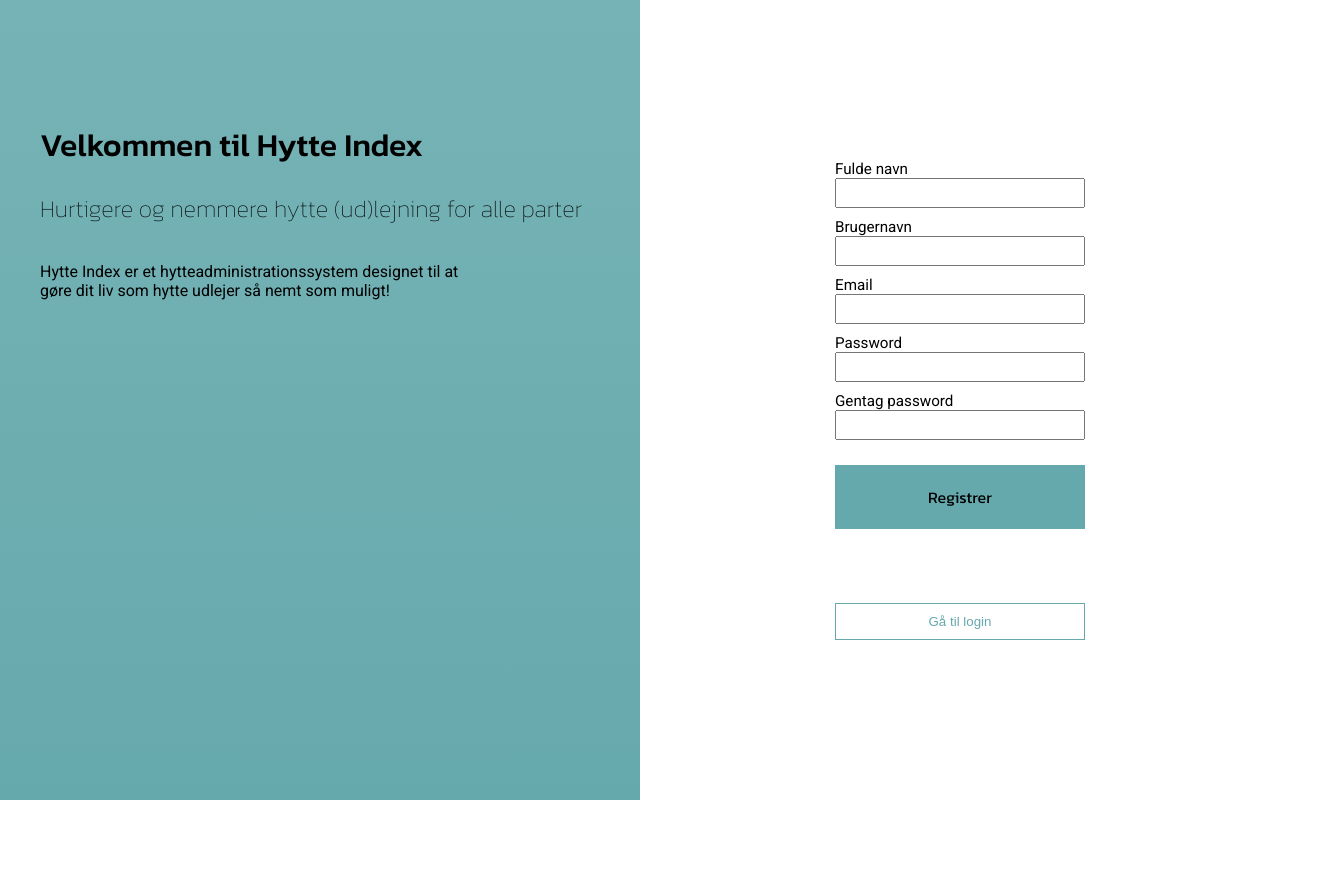
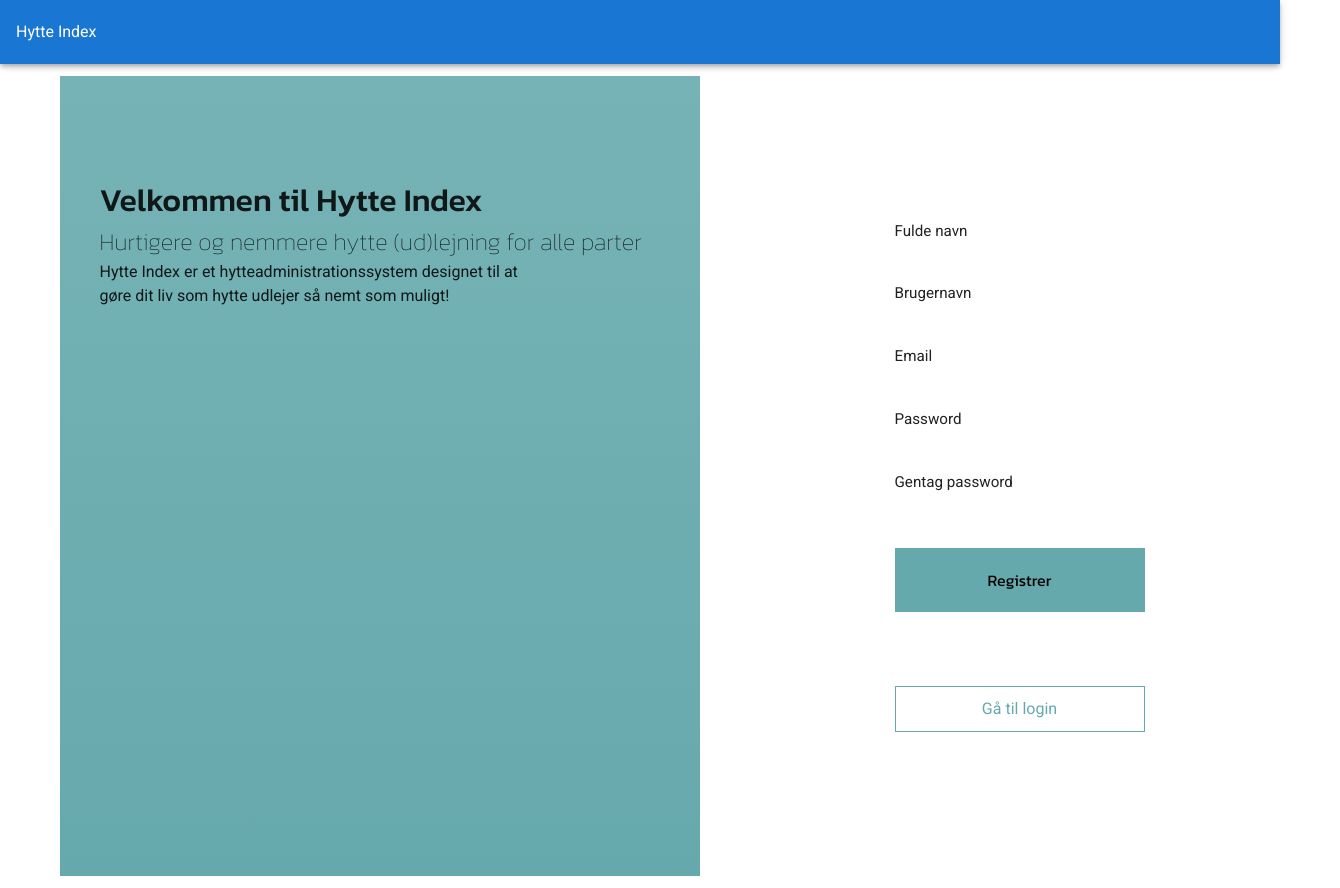
Before and after one commit to derangeddk/hyttebook-frontend, a Nuxt app: page / in a window 1280 px wide. Shown: the whole page, 1340 px wide, since content can reach past the window. Before the commit the page ends 800 px from the top, so only its background shows below. Built offline with nearby package versions, Linux system fonts and the light colour scheme; no server answers.

Commit message:
add vuetify to speed up development by abstracting away UI design related complexities

```diff
--- /dev/null
+++ b/layouts/default.vue
@@ -0,0 +1,77 @@
+<template>
+  <v-app>
+    <v-app-bar app color="primary" dark>
+      <nuxt-link to="/" style="color:inherit; text-decoration:inherit">Hytte Index</nuxt-link>
+      <v-spacer />
+      <!-- <div class="d-sm-none">
+        <v-menu offset-y>
+          <template v-slot:activator="{ on }">
+            <v-app-bar-nav-icon v-on="on"></v-app-bar-nav-icon>
+          </template>
+          <v-list>
+            <v-list-item href="mailto:fischer-support@deranged.dk">
+              Support
+            </v-list-item>
+            <v-list-item nuxt to="/logistics" v-if="auth.user">
+              Bestillingsliste
+            </v-list-item>
+            <v-list-item nuxt to="/" v-if="auth.user">
+              Dashboard
+            </v-list-item>
+            <v-list-item nuxt to="/projects" v-if="auth.user">
+              Projekter
+            </v-list-item>
+            <v-list-item nuxt to="/products" v-if="auth.user">
+              Produkter
+            </v-list-item>
+            <v-list-item v-if="auth.user" disabled>
+              {{ auth.user.name }}
+            </v-list-item>
+            <v-list-item :href="config.modelUrl">
+              FLP
+            </v-list-item>
+          </v-list>
+        </v-menu>
+      </div> -->
+      <!-- <v-toolbar-items class="d-none d-sm-flex">
+        <v-btn text href="mailto:fischer-support@deranged.dk">Support</v-btn>
+        <v-btn text nuxt to="/logistics" v-if="auth.user">
+          Bestillingsliste
+        </v-btn>
+        <v-btn text nuxt to="/" v-if="auth.user">
+          Dashboard
+        </v-btn>
+        <v-btn text nuxt to="/projects" v-if="auth.user">
+          Projekter
+        </v-btn>
+        <v-btn text nuxt to="/products" v-if="userShouldHaveAccess">
+          Produkter
+        </v-btn>
+        <v-btn text v-if="auth.user" disabled>
+          {{ auth.user.name }}
+        </v-btn>
+        <v-btn text :href="config.modelUrl">
+          FLP
+        </v-btn>
+      </v-toolbar-items> -->
+    </v-app-bar>
+    <v-content>
+      <v-container>
+        <nuxt />
+      </v-container>
+    </v-content>
+    <!--v-footer>
+      <span>&copy; 2019</span>
+    </v-footer-->
+  </v-app>
+</template>
+
+<script>
+
+export default {
+  data() {
+    return {
+    };
+  }
+};
+</script>
--- a/nuxt.config.js
+++ b/nuxt.config.js
@@ -1,5 +1,9 @@
 module.exports = {
     env: { },
     css: ["~/css/main.scss"],
-    mode: "spa"
+    mode: "spa",
+    buildModules: [
+      // Simple usage
+      '@nuxtjs/vuetify',
+    ]
 }
--- a/package.json
+++ b/package.json
@@ -25,6 +25,7 @@
     "nuxt": "^2.14.3"
   },
   "devDependencies": {
+    "@nuxtjs/vuetify": "^1.11.2",
     "node-sass": "^4.14.1",
     "sass-loader": "^7.1.0"
   }
```
Also changed, not shown: 1 other file (tests, documents, lock files or other folders).
